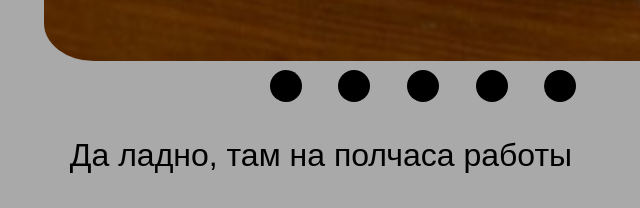
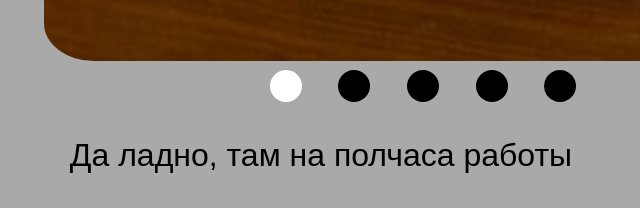
Before and after one commit to Tsvetinskaya-L/cssMemSlider, a plain HTML site: page cssMemSlider/index.html in a window 1280 px wide. In both pictures the pointer is over the label 502 px from the left and 783 px from the top of the page. Shown: the part 697-905 px from the top of the page, 217-857 px from the left. Drawn offline with Linux system fonts and the light colour scheme.

Commit message:
feat: add hover effect (Sun, Oct 17, 2021 11:06:04 AM)

```diff
--- a/cssMemSlider/style.css
+++ b/cssMemSlider/style.css
@@ -66,6 +66,10 @@ body {
 	left: -15px;
 	right: -15px;
 	bottom: -15px;
+}
+
+.menu-label:hover {
+	background: white;
 }
 
 .dot-radio {
```
